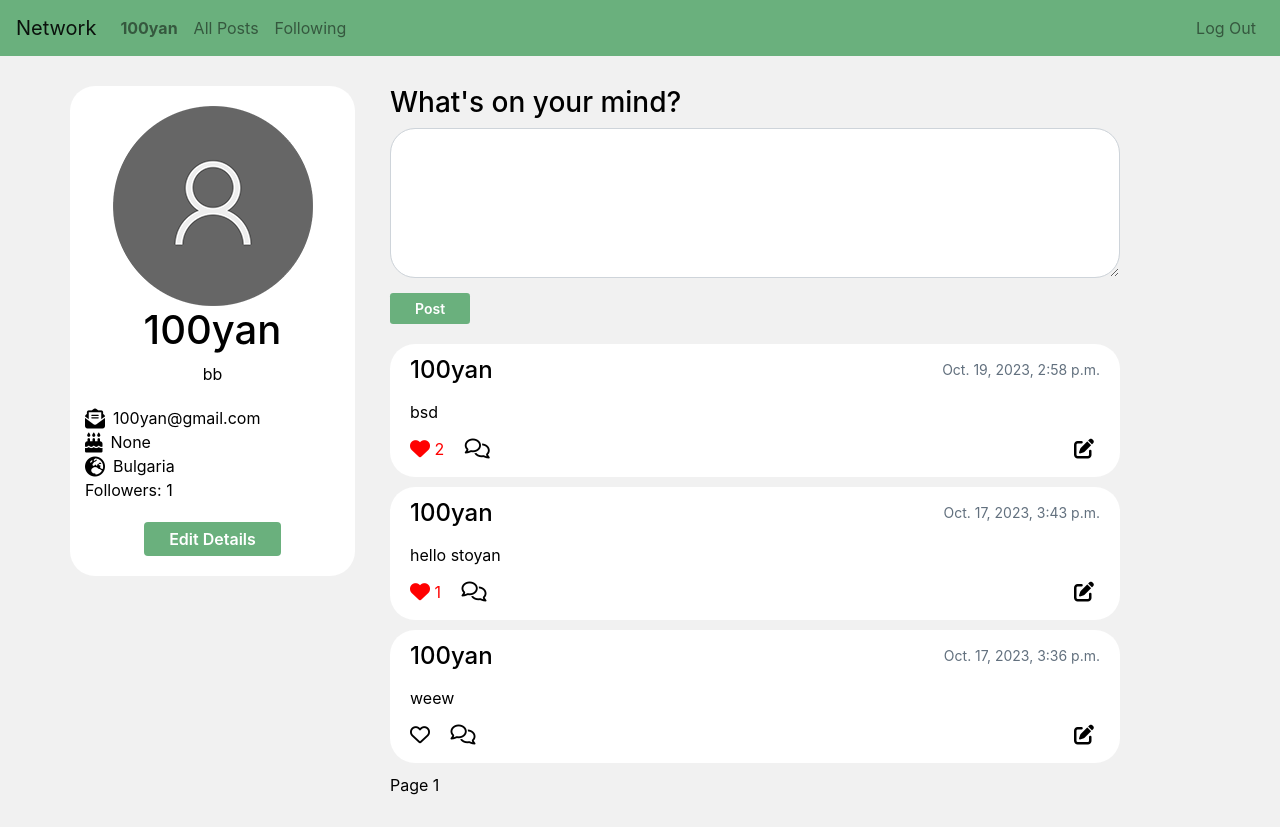
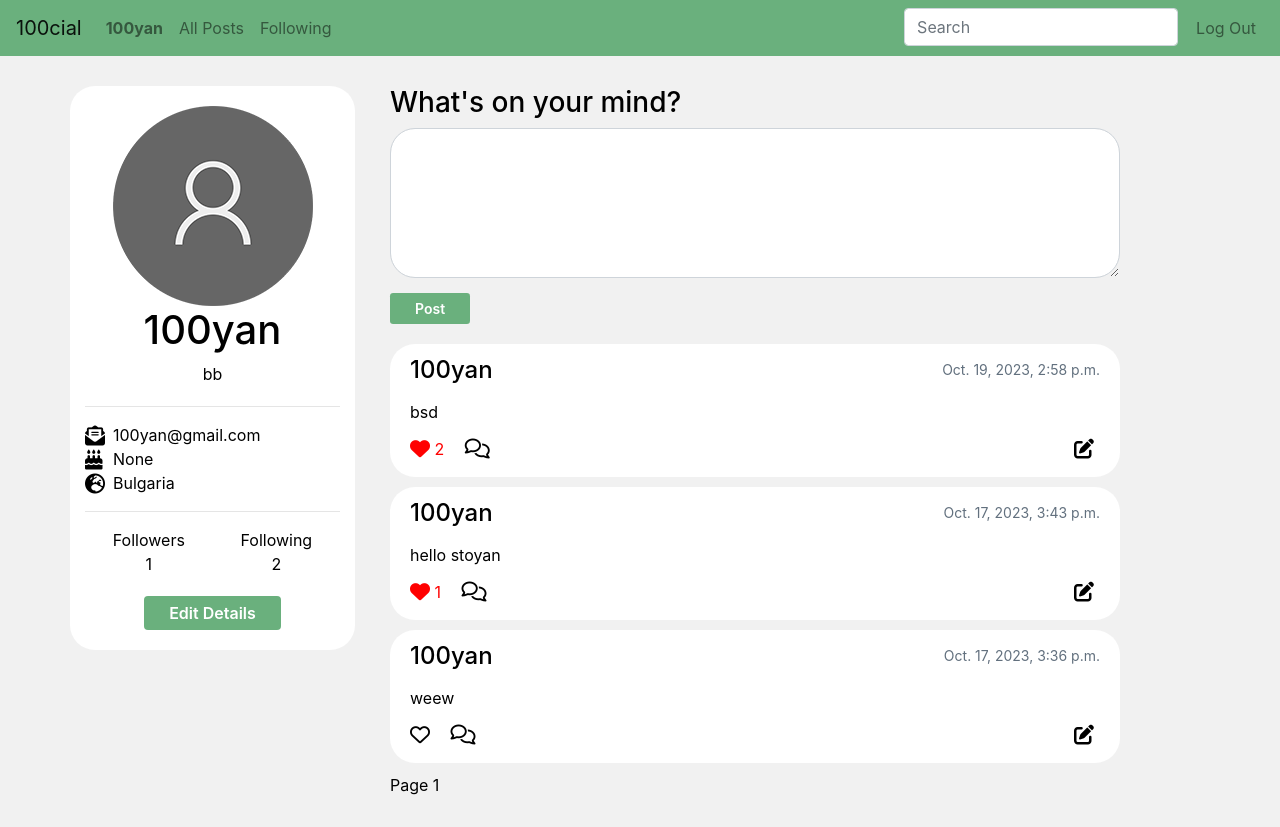
Before and after one commit to 100yann/100cial, a Django app: page /user/2 in a window 1280 px wide. Run offline with Django 3.2, Linux system fonts and the light colour scheme; a user stored in the database is signed in; data comes from the database, SQL or seed files in the repository; both versions use the stored data as it was after the commit; some libraries are stand-ins or nearby versions.

Commit message:
add search bar

```diff
--- /dev/null
+++ b/network/static/network/search.js
@@ -0,0 +1,36 @@
+window.addEventListener('DOMContentLoaded', () => {
+    const searchBar = document.querySelector('.search-bar')
+    var name = ''
+    searchBar.addEventListener('keyup', () => {
+        name = searchBar.value
+        fetch(`/search/${name}`, {
+            method: 'GET'
+        })
+        .then(response => {
+            if (response.ok){
+                return response.json()
+            }
+        })
+        .then(data => {
+            if(data){
+                const parentDiv = document.querySelector('.search-results')
+                parentDiv.innerHTML = ''
+
+                data.message.forEach(user => {
+                    const profileId = user.profileId
+                    const username = user.username
+
+
+
+                    const matchingUser = document.createElement('a');
+                    matchingUser.className = 'dropdown-item'
+                    matchingUser.href = `/user/${profileId}`
+                    matchingUser.textContent = username
+
+                    parentDiv.insertBefore(matchingUser, parentDiv.firstChild)
+                })
+            }
+        })
+    })
+
+})
--- a/network/static/network/styles.css
+++ b/network/static/network/styles.css
@@ -7,8 +7,15 @@ ul {
     padding: 0;
     margin: 0;
 }
+#search {
+    margin-right: 10px;
+}
 .navbar {
     background-color: #6AB07D;
+}
+.search-results{
+    display: none;
+    width: 100%;
 }
 .profile span{
     display: block;
@@ -63,8 +70,18 @@ a:any-link {
     text-align: center;
     height: fit-content;
 }
+.fa-cake-candles{
+    width: 20px;
+
+}
 #user-profile-pic{
     margin-top: 10px;
+}
+
+#display-followers{
+    display: flex;
+    justify-content: space-around;
+    text-align: center;
 }
 #new-post {
     padding: 15px;
--- a/network/static/network/users.js
+++ b/network/static/network/users.js
@@ -31,7 +31,7 @@ function toggleFollowStatus(element, headers, profileId){
             const numFollowers = data['num_followers']
             element.textContent = status
             const updateFollowerCount = document.querySelector('#user-followers')
-            updateFollowerCount.textContent = `Followers: ${numFollowers}`
+            updateFollowerCount.textContent = `${numFollowers}`
 
         })
     }
--- a/network/templates/network/layout.html
+++ b/network/templates/network/layout.html
@@ -10,12 +10,12 @@
         <script src="{% static 'network/users.js' %}"></script>
         <script src="{% static 'network/profile.js' %}"></script>
         <script src="https://kit.fontawesome.com/b1fbfefaf0.js" crossorigin="anonymous"></script>
-
+        <script src="{% static 'network/search.js' %}"></script>
     </head>
     <body>
 
         <nav class="navbar navbar-expand-lg navbar-light">
-            <a class="navbar-brand" href="{% url 'index' %}">Network</a>
+            <a class="navbar-brand" href="{% url 'index' %}">100cial</a>
 
             <div class="collapse navbar-collapse">
               <ul class="navbar-nav mr-auto mt-2 mt-lg-0">
@@ -34,6 +34,14 @@
                 {% endif %}
             </ul>
             <ul class="navbar-nav mr-right mt-2 mt-lg-0">
+                <div id="search">
+                    <div class="dropdown">
+                        <input type="text" name="" id="dropdownMenu2" placeholder="Search" class="search-bar form-control dropdown-toggle" data-toggle="dropdown" aria-haspopup="true" aria-expanded="false">
+                        <div class="dropdown-menu search-results" aria-labelledby="dropdownMenu2">
+                        </div>
+                      </div>
+                </div>
+
                {% if user.is_authenticated %}
                     <li class="nav-item">
                         <a class="nav-link" href="{% url 'logout' %}">Log Out</a>
@@ -53,5 +61,8 @@
             {% block body %}
             {% endblock %}
         </div>
+        <script src="https://code.jquery.com/jquery-3.3.1.slim.min.js" integrity="sha384-q8i/X+965DzO0rT7abK41JStQIAqVgRVzpbzo5smXKp4YfRvH+8abtTE1Pi6jizo" crossorigin="anonymous"></script>
+<script src="https://cdn.jsdelivr.net/npm/popper.js@1.14.6/dist/umd/popper.min.js" integrity="sha384-wHAiFfRlMFy6i5SRaxvfOCifBUQy1xHdJ/yoi7FRNXMRBu5WHdZYu1hA6ZOblgut" crossorigin="anonymous"></script>
+<script src="https://cdn.jsdelivr.net/npm/bootstrap@4.2.1/dist/js/bootstrap.min.js" integrity="sha384-B0UglyR+jN6CkvvICOB2joaf5I4l3gm9GU6Hc1og6Ls7i6U/mkkaduKaBhlAXv9k" crossorigin="anonymous"></script>
     </body>
 </html>
--- a/network/templates/network/user_profile.html
+++ b/network/templates/network/user_profile.html
@@ -11,13 +11,23 @@
                 <h1>{{ profile }}</h1>
                 <span id="user-description">{{ profile.description }}</span>
             </div>
-
-                <div id="profile-details">
-                    <i class="fa-solid fa-envelope-open-text fa-lg mr-2"></i>{{ profile.email }}
-                    <span id="user-birthday"><i class="fa-solid fa-cake-candles fa-lg mr-2"></i>{{ profile.birthday }}</span>
-                    <span id="user-nationality"><i class="fa-solid fa-earth-europe fa-lg mr-2"></i>{{ profile.nationality.name }}</span>
-                    <span id="user-followers">Followers: {{ profile.followed_by }}</span>
+            <hr>
+            <div id="profile-details">
+                <i class="fa-solid fa-envelope-open-text fa-lg mr-2"></i>{{ profile.email }}
+                <span id="user-birthday"><i class="fa-solid fa-cake-candles fa-lg mr-2"></i>{{ profile.birthday }}</span>
+                <span id="user-nationality"><i class="fa-solid fa-earth-europe fa-lg mr-2"></i>{{ profile.nationality.name }}</span>
+                <hr>
+                <div id="display-followers">
+                    <div>
+                        Followers
+                        <span id="user-followers"> {{ profile.followed_by }}</span>
+                    </div>
+                    <div>
+                        Following
+                        <span id="user-following">{{ profile.following.count }}</span>
+                    </div>
                 </div>
+            </div>
 
             {% if user.id != profile.id %}
             {% if follows == 'Follow' %}
--- a/network/urls.py
+++ b/network/urls.py
@@ -14,7 +14,8 @@ urlpatterns = [
     path("comment/<int:id>", views.add_comment, name='comment'),
     path("edit/<int:id>", views.edit_post, name="edit"),
     path('user/<int:id>', views.user_profile, name='user'),
-    path('following', views.following_page, name='following')
+    path('following', views.following_page, name='following'),
+    path('search/<str:name>', views.search, name='search')
 ]
 
 if settings.DEBUG:
--- a/network/views.py
+++ b/network/views.py
@@ -8,6 +8,7 @@ import os
 from .models import User, Post, PostForm, Comment, CommentForm, UserDetails
 from django.core.paginator import Paginator
 from django.conf import settings
+from django.core import serializers
 
 
 
@@ -235,7 +236,7 @@ def user_profile(request, id):
         'all_comments': comments,
         'create_post': PostForm,
         'add_comment': CommentForm,
-        'user_details': UserDetails
+        'user_details': UserDetails,
     }
 
     try:
@@ -264,3 +265,17 @@ def following_page(request):
 
     }
     return render(request, 'network/following_page.html', context)
+
+
+def search(request, name):
+    matching_users = User.objects.all().filter(username__icontains=name)
+    results = []
+    for user in matching_users:
+        user_data = {
+            'username': user.username,
+            'profileId': user.pk,
+        }
+        results.append(user_data)
+    return JsonResponse({
+        'message': results
+    })
```
Also changed, not shown: db.sqlite3.
